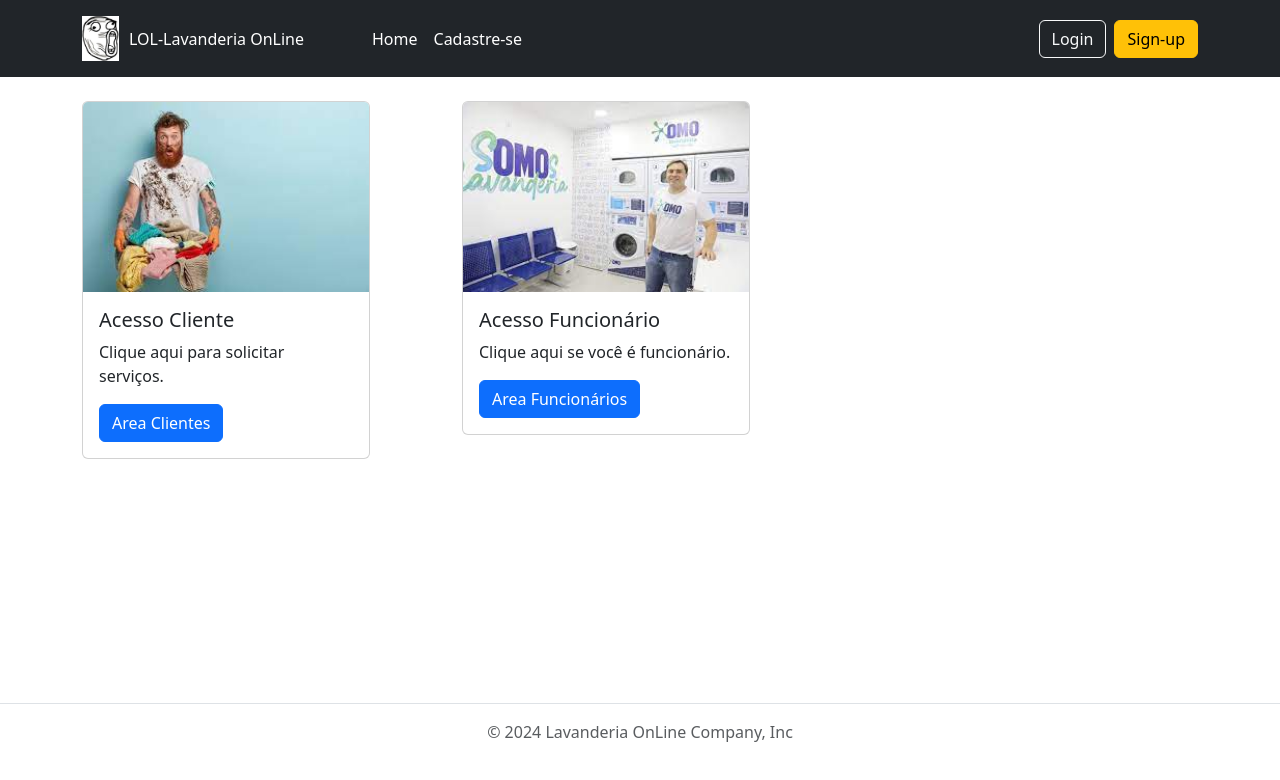
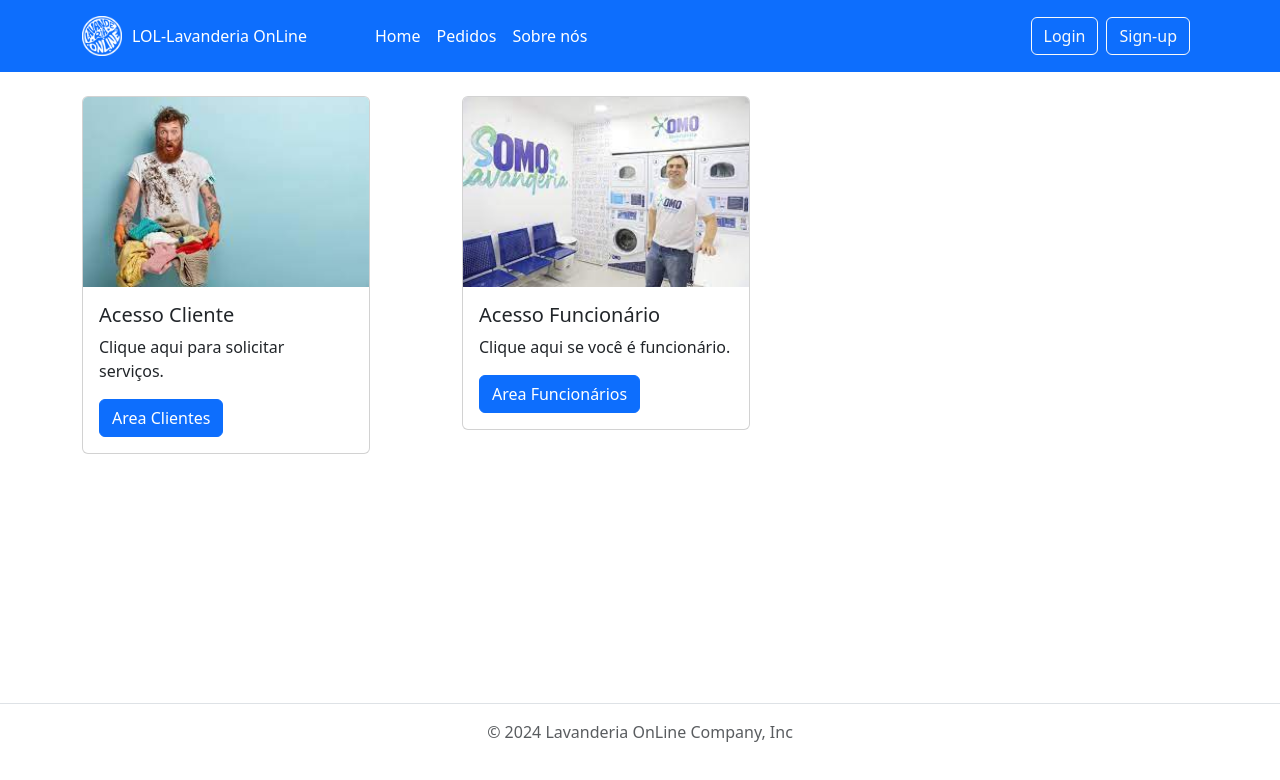
Before and after one commit to osmairribeiro/web2, an Angular app in the folder front/lol/: page /home in a window 1280 px wide. Shown: the top 780 px of the page. Built offline with nearby package versions, Linux system fonts and the light colour scheme.

Commit message:
alteracao na logo e header

```diff
--- a/front/lol/src/app/header/header.component.html
+++ b/front/lol/src/app/header/header.component.html
@@ -1,19 +1,20 @@
-<header class="p-3 text-bg-dark">
+<header class="p-3 mb-2 bg-primary text-white">
     <div class="container">
         <div class="d-flex flex-wrap align-items-center justify-content-center justify-content-lg-start">
             <a href="/" class="d-flex align-items-center mb-2 mb-lg-0 text-white text-decoration-none">
-                <img src="assets/lol.jpg" style="max-width:50px; max-height:45px; width: auto; height: auto; padding-right: 10px;">
+                <img src="assets/logo.png" style="max-width:50px; max-height:45px; width: auto; height: auto; padding-right: 10px;">
                 LOL-Lavanderia OnLine
             </a>
 
             <ul class="nav col-12 col-lg-auto me-lg-auto mb-2 justify-content-center mb-md-0" style="padding-left: 60px;">
                 <li><a href="#" class="nav-link px-2 text-white">Home</a></li>
-                <li><a href="#" class="nav-link px-2 text-white">Cadastre-se</a></li>
+                <li><a href="home/cliente" class="nav-link px-2 text-white">Pedidos</a></li>
+                <li><a href="#" class="nav-link px-2 text-white">Sobre nós</a></li>
             </ul>
 
             <div class="text-end">
                 <button type="button" class="btn btn-outline-light me-2">Login</button>
-                <button type="button" class="btn btn-warning">Sign-up</button>
+                <button type="button" class="btn btn-outline-light me-2">Sign-up</button>
             </div>
         </div>
     </div>
```
Also changed, not shown: front/lol/src/assets/logo.png (added).
